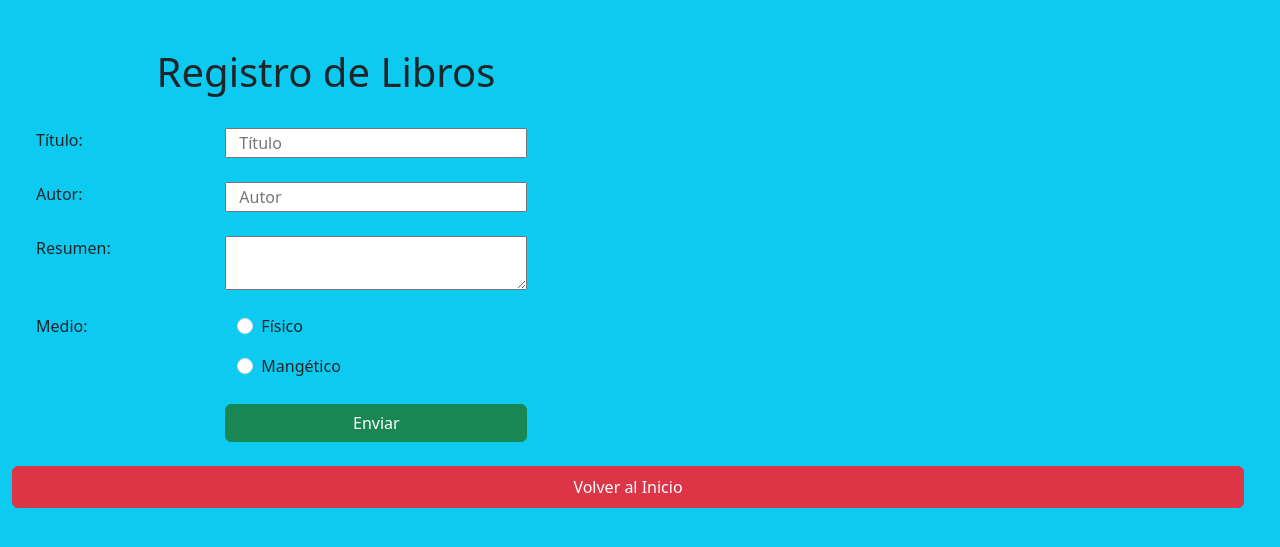
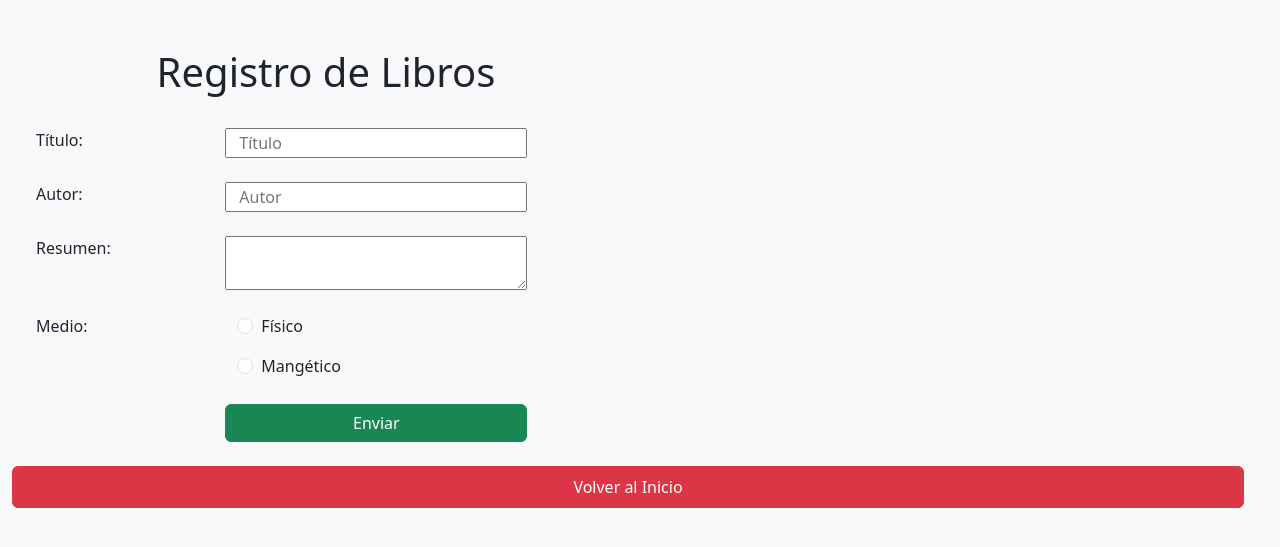
Before and after one commit to Mamans7/practica_2, a Flask app: page /registroLibros in a window 1280 px wide. Shown: the top 547 px of the page. Run offline with Flask 3, Linux system fonts and the light colour scheme.

Commit message:
Subiendo ultima version

```diff
--- a/templates/index.html
+++ b/templates/index.html
@@ -9,7 +9,7 @@
     <style>
         .bg_fondo {
             min-height: 100vh;
-            background: linear-gradient(to bottom, rgb(226, 231, 149), rgb(156, 79, 15));
+            background: linear-gradient(to bottom, rgb(227, 228, 218), rgb(207, 23, 23));
         }
     </style>
 </head>
@@ -24,7 +24,8 @@
         <a class="p-2 btn btn-outline-light" href="{{ url_for('inscripcionCurso') }}" role="button">Inscripción en Curso</a>
         <a class="p-2 btn btn-outline-light" href="{{ url_for('registroUsuarios') }}" role="button">Registro de Usuarios</a>
         <a class="p-2 btn btn-outline-light" href="{{ url_for('registroProductos') }}" role="button">Registro de Productos</a>
-        <a class="p-2 btn btn-outline-light" href="{{ url_for('registroLibros') }}" role="button">Registro de Libros</a>
+        <a class="p-2 btn btn-outline-light" href="{{ url_for('registroLibros') }}" role="button">Registro de Libros</a><br><br><br><br>
+        <p>Hecho por Univ. <b>MAMANI TITO PEDRO</b></p>
     </div>
 </body>
 
--- a/templates/inscripcionCurso.html
+++ b/templates/inscripcionCurso.html
@@ -10,7 +10,7 @@
 
 <body class="row form p-4 bg-info">
     <div class="col-6 p-4">
-        <h1 class="text-center">Inscripcion en Curso</h1>
+        <h1 class=" col-12text-center">Inscripcion en Curso</h1>
         <br>
         <form action="" method="post">
             <div class="row">
--- a/templates/registroLibros.html
+++ b/templates/registroLibros.html
@@ -8,9 +8,9 @@
     <link href="https://cdn.jsdelivr.net/npm/bootstrap@5.3.3/dist/css/bootstrap.min.css" rel="stylesheet" integrity="sha384-QWTKZyjpPEjISv5WaRU9OFeRpok6YctnYmDr5pNlyT2bRjXh0JMhjY6hW+ALEwIH" crossorigin="anonymous">
 </head>
 
-<body class=" row p-4 bg-info">
+<body class=" row p-4 bg-light">
     <div class="col-6 p-4">
-        <h1 class="text-center">Registro de Libros</h1>
+        <h1 class="col-12 text-center">Registro de Libros</h1>
         <br>
         <form action="" method="post">
             <div class="row">
--- a/templates/registroProductos.html
+++ b/templates/registroProductos.html
@@ -10,7 +10,7 @@
 
 <body class="row p-4 bg-info r">
     <div class="col-6 p-4">
-        <h1 class="text-center col-6">Registro de Productos</h1>
+        <h1 class="text-center col-12">Registro de Productos</h1>
         <br>
         <form action="" method="post">
             <div class="row">
--- a/templates/registroUsuarios.html
+++ b/templates/registroUsuarios.html
@@ -10,7 +10,7 @@
 
 <body class="row p-4 bg-info">
     <div class="col-6 p-4">
-        <h1 class="text-center col-6">Registro de Usuarios</h1>
+        <h1 class="text-center col-12">Registro de Usuarios</h1>
         <br>
         <form action="" method="post">
             <div class="row">
```
